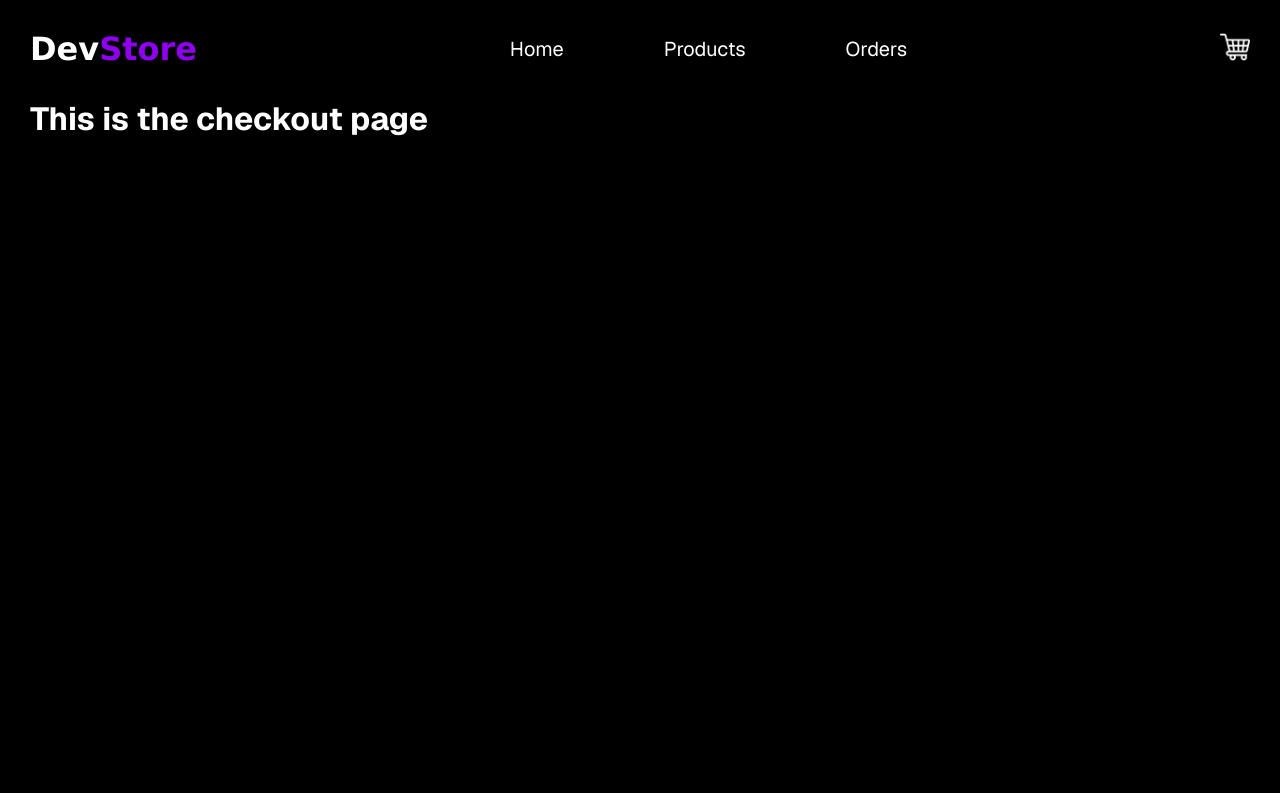
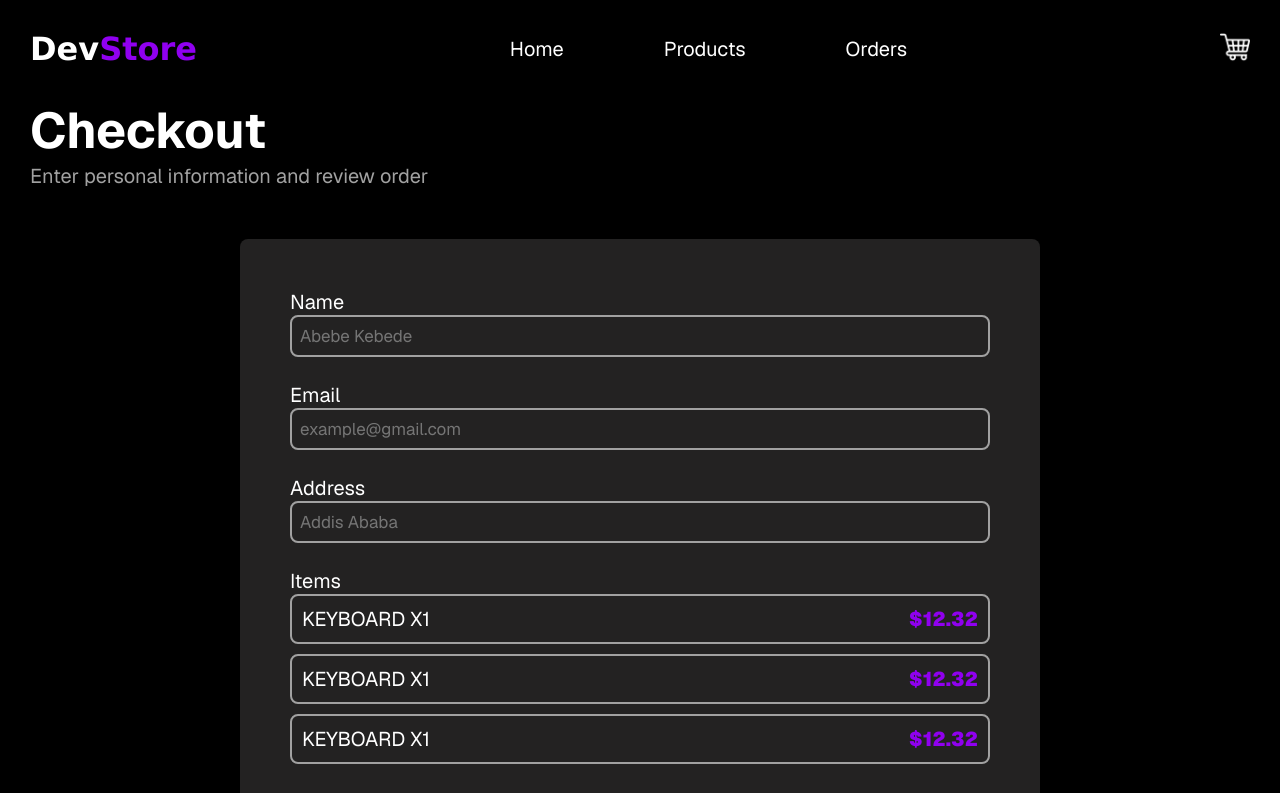
Before and after one commit to abelgideon/dev-store, a React (Vite) app: page /checkout in a window 1280 px wide. Shown: the top 793 px of the page. Built offline with nearby package versions, Linux system fonts and the light colour scheme; a web font is replaced by a local one.

Commit message:
Design checkout page

```diff
--- /dev/null
+++ b/src/components/CheckoutItem.jsx
@@ -0,0 +1,10 @@
+function CheckoutItem() {
+  return (
+    <div className="checkout-item">
+      <p className="checkout-item-name">Keyboard X1</p>
+      <p className="checkout-item-price">$12.32</p>
+    </div>
+  );
+}
+
+export default CheckoutItem;
--- a/src/index.css
+++ b/src/index.css
@@ -466,3 +466,78 @@ body {
 }
 
 /* Cart Page End */
+
+/* Checkout Page Start */
+
+.checkout-header {
+  font-size: 50px;
+}
+
+.checkout-sub {
+  font-size: 20px;
+  color: var(--dark-foreground-color);
+  margin-bottom: 50px;
+}
+
+.checkout-form {
+  display: flex;
+  flex-direction: column;
+  max-width: 800px;
+  margin: 50px auto;
+  padding: 50px;
+  background-color: var(--gray-background);
+  border-radius: 8px;
+  gap: 25px;
+}
+
+#name,
+#email,
+#address {
+  width: 100%;
+  padding: 8px;
+  border-radius: 8px;
+  font-size: 17px;
+  border: var(--dark-foreground-color) solid 2px;
+  background-color: transparent;
+  color: var(--foreground-color);
+}
+
+.checkout-form-label {
+  font-size: 20px;
+}
+
+.checkout-confirm-btn {
+  text-align: center;
+}
+
+.checkout-price {
+  color: var(--primary-purple);
+}
+
+.checkout-item {
+  display: flex;
+  align-items: center;
+  justify-content: space-between;
+  padding: 10px;
+  border: var(--dark-foreground-color) solid 2px;
+  border-radius: 8px;
+}
+
+.checkout-item-name {
+  text-transform: uppercase;
+  font-size: 20px;
+}
+
+.checkout-item-price {
+  color: var(--primary-purple);
+  font-size: 20px;
+  font-weight: 900;
+}
+
+.checkout-items {
+  display: flex;
+  flex-direction: column;
+  gap: 10px;
+}
+
+/* Checkout Page End */
--- a/src/pages/CheckoutPage.jsx
+++ b/src/pages/CheckoutPage.jsx
@@ -1,5 +1,72 @@
+import { Link } from "react-router-dom";
+import CheckoutItem from "../components/CheckoutItem";
+
 function CheckoutPage() {
-  return <h1>This is the checkout page</h1>;
+  return (
+    <>
+      <h1 className="checkout-header">Checkout</h1>
+      <p className="checkout-sub">
+        Enter personal information and review order
+      </p>
+
+      <form className="checkout-form">
+        <div>
+          <label className="checkout-form-label" htmlFor="name">
+            Name
+          </label>
+          <input
+            placeholder="Abebe Kebede"
+            type="text"
+            name="name"
+            id="name"
+            required
+          />
+        </div>
+
+        <div>
+          <label className="checkout-form-label" htmlFor="email">
+            Email
+          </label>
+          <input
+            placeholder="example@gmail.com"
+            type="email"
+            name="email"
+            id="email"
+            required
+          />
+        </div>
+
+        <div>
+          <label className="checkout-form-label" htmlFor="address">
+            Address
+          </label>
+          <input
+            placeholder="Addis Ababa"
+            type="text"
+            name="address"
+            id="address"
+            required
+          />
+        </div>
+
+        <div>
+          <p className="checkout-form-label">Items</p>
+          <div className="checkout-items">
+            <CheckoutItem />
+            <CheckoutItem />
+            <CheckoutItem />
+          </div>
+        </div>
+
+        <h1>
+          Total: <span className="checkout-price">$100.29</span>
+        </h1>
+        <Link to="/orders" className="btn checkout-confirm-btn">
+          Confirm
+        </Link>
+      </form>
+    </>
+  );
 }
 
 export default CheckoutPage;
```
